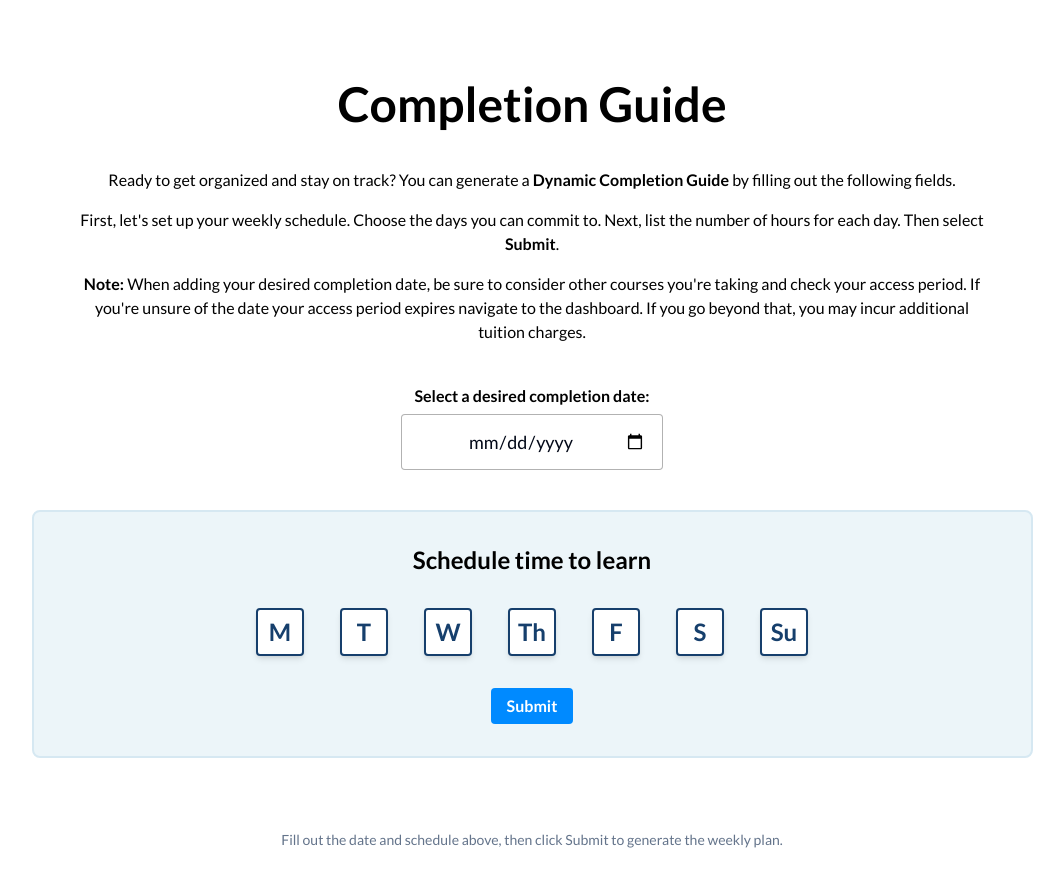
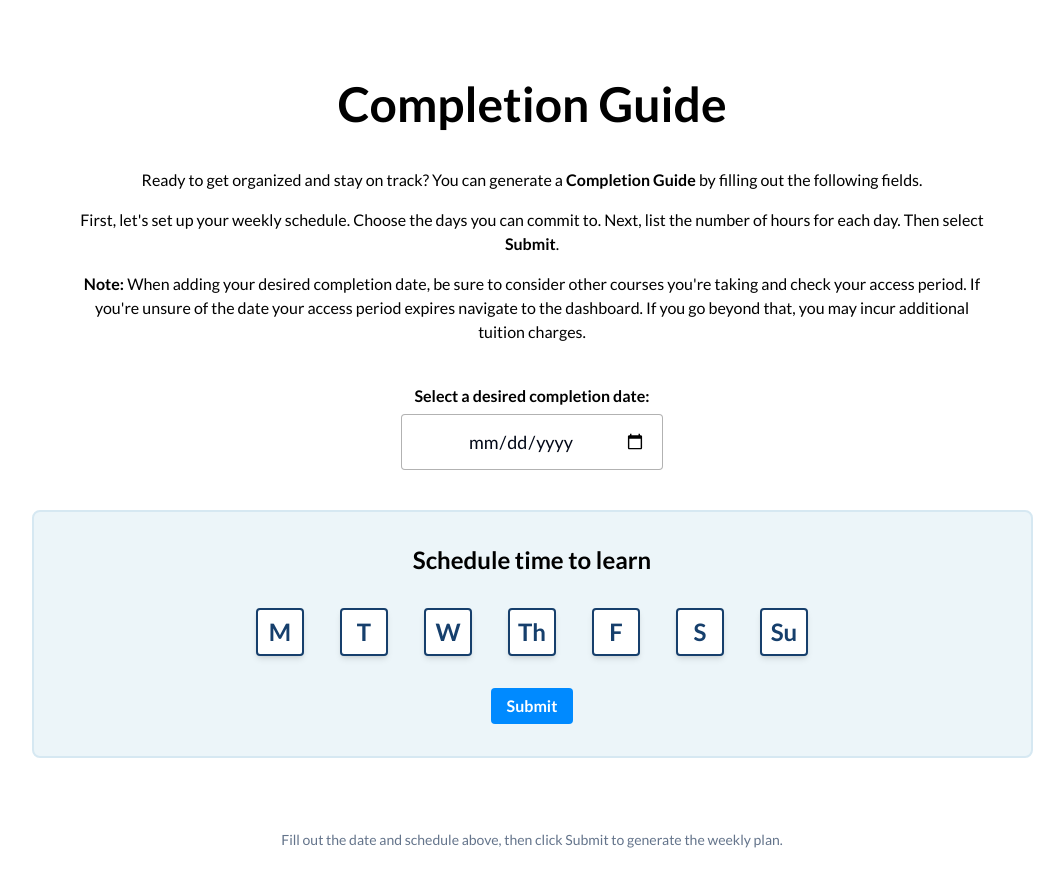
Before and after one commit to academyproduct/dynamic_completion_guide, a React (Vite) app: page / in a window 1280 px wide. Shown: the top 886 px of the page, without its empty margins (108-1172 px from the left). Built offline with nearby package versions, Linux system fonts and the light colour scheme.

Commit message:
Removed another instance of 'dynamic' in description text.

```diff
--- a/client/pages/Index.tsx
+++ b/client/pages/Index.tsx
@@ -231,7 +231,7 @@ export default function Index() {
 
         <div className="max-w-[911px] text-center">
           <p className="text-base text-black font-lato">
-            Ready to get organized and stay on track? You can generate a <span className="font-bold">Dynamic Completion Guide</span> by filling out the
+            Ready to get organized and stay on track? You can generate a <span className="font-bold">Completion Guide</span> by filling out the
             following fields.
           </p>
           <p className="text-base text-black font-lato mt-4">
```
